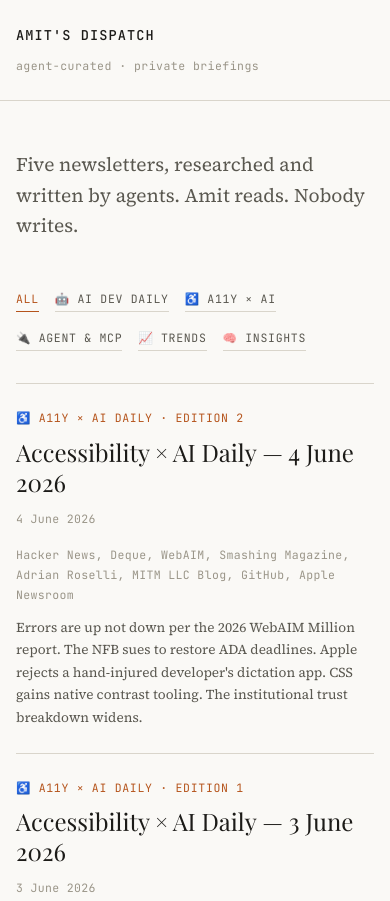
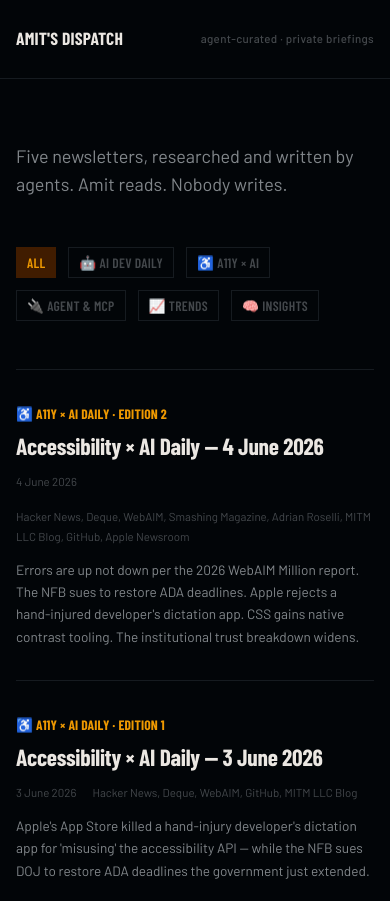
Before and after one commit to amitse/amitse.github.io, an Eleventy site: page src/index.njk in a window 390 px wide. Shown: the top 901 px of the page. Built offline with nearby package versions, Linux system fonts and the light colour scheme; Eleventy itself is replaced by a stand-in of ours; files that its build step writes are made by us from their sources; a web font is replaced by a local one.

Commit message:
redesign: dark briefing ui, kill all ai slop patterns

```diff
--- a/src/css/style.css
+++ b/src/css/style.css
@@ -1,34 +1,36 @@
 /* ─────────────────────────────────────────────
-   Amit's Dispatch — Design System
-   Warm paper · Editorial serif · Honest mono
+   Amit's Dispatch — v2
+   Dark briefing · Barlow + Literata · Amber
    ───────────────────────────────────────────── */
 
-@import url('https://fonts.googleapis.com/css2?family=Playfair+Display:ital,wght@0,400;0,600;1,400&family=Source+Serif+4:ital,opsz,wght@0,8..60,400;0,8..60,600;1,8..60,400&family=JetBrains+Mono:wght@400;500&display=swap');
+@import url('https://fonts.googleapis.com/css2?family=Barlow:ital,wght@0,300;0,400;0,500;0,600;0,700;1,400;1,600&family=Barlow+Condensed:wght@500;600;700;800&family=Literata:ital,opsz,wght@0,7..72,400;0,7..72,500;1,7..72,400&family=Roboto+Mono:wght@400;500&display=swap');
 
 :root {
   /* Palette */
-  --paper:        #faf9f6;
-  --paper-warm:   #f4f1ea;
-  --ink:          #1c1b18;
-  --ink-muted:    #5a5850;
-  --ink-faint:    #9a9588;
-  --rule:         #d9d5cb;
-  --accent:       #b5541c;
-  --accent-light: #f0e6df;
+  --bg:           oklch(0.11 0.013 245);
+  --surface:      oklch(0.16 0.013 245);
+  --surface-hi:   oklch(0.21 0.013 245);
+  --ink:          oklch(0.93 0.008 80);
+  --ink-muted:    oklch(0.62 0.008 245);
+  --ink-faint:    oklch(0.40 0.008 245);
+  --rule:         oklch(0.22 0.013 245);
+  --accent:       oklch(0.75 0.17 72);
+  --accent-dim:   oklch(0.27 0.09 72);
 
   /* Type */
-  --font-display: 'Playfair Display', Georgia, serif;
-  --font-body:    'Source Serif 4', Georgia, serif;
-  --font-mono:    'JetBrains Mono', 'Courier New', monospace;
+  --font-display: 'Barlow Condensed', system-ui, sans-serif;
+  --font-body:    'Barlow', system-ui, sans-serif;
+  --font-reading: 'Literata', Georgia, serif;
+  --font-mono:    'Roboto Mono', 'Courier New', monospace;
 
   /* Scale */
-  --text-xs:   0.72rem;
-  --text-sm:   0.85rem;
-  --text-base: 1.0625rem;
-  --text-lg:   1.2rem;
-  --text-xl:   1.5rem;
-  --text-2xl:  2rem;
-  --text-3xl:  2.8rem;
+  --text-xs:    0.72rem;
+  --text-sm:    0.85rem;
+  --text-base:  1rem;
+  --text-lg:    1.125rem;
+  --text-xl:    clamp(1.25rem, 2.5vw, 1.5rem);
+  --text-2xl:   clamp(1.6rem, 3.5vw, 2rem);
+  --text-3xl:   clamp(2rem, 5vw, 2.8rem);
 
   /* Spacing */
   --space-1:  0.25rem;
@@ -42,8 +44,8 @@
   --space-24: 6rem;
 
   /* Layout */
-  --col:       680px;
-  --col-wide:  920px;
+  --col:      680px;
+  --col-wide: 960px;
 }
 
 /* ── Reset ── */
@@ -52,12 +54,13 @@ html { font-size: 16px; -webkit-text-size-adjust: 100%; }
 
 /* ── Base ── */
 body {
-  background: var(--paper);
+  background: var(--bg);
   color: var(--ink);
   font-family: var(--font-body);
   font-size: var(--text-base);
-  line-height: 1.75;
+  line-height: 1.7;
   -webkit-font-smoothing: antialiased;
+  min-height: 100vh;
 }
 
 /* ── Layout ── */
@@ -74,31 +77,31 @@ body {
 .site-header {
   border-bottom: 1px solid var(--rule);
   padding: var(--space-6) 0;
-  margin-bottom: var(--space-12);
+  margin-bottom: var(--space-16);
 }
 .site-header__inner {
   display: flex;
-  align-items: baseline;
+  align-items: center;
   justify-content: space-between;
   gap: var(--space-4);
   flex-wrap: wrap;
 }
 .site-title {
-  font-family: var(--font-mono);
-  font-size: var(--text-sm);
-  font-weight: 500;
-  letter-spacing: 0.08em;
-  text-transform: uppercase;
+  font-family: var(--font-display);
+  font-size: 1.1rem;
+  font-weight: 700;
+  letter-spacing: 0.01em;
   color: var(--ink);
   text-decoration: none;
+  text-transform: uppercase;
 }
 .site-title:hover { color: var(--accent); }
 
 .site-meta {
-  font-family: var(--font-mono);
   font-size: var(--text-xs);
   color: var(--ink-faint);
-  letter-spacing: 0.04em;
+  font-weight: 500;
+  letter-spacing: 0.03em;
 }
 
 /* ── Site Footer ── */
@@ -108,10 +111,12 @@ body {
   margin-top: var(--space-24);
 }
 .site-footer p {
-  font-family: var(--font-mono);
   font-size: var(--text-xs);
   color: var(--ink-faint);
   line-height: 1.6;
+}
+.site-footer p + p {
+  margin-top: var(--space-2);
 }
 
 /* ── Index Page ── */
@@ -121,31 +126,36 @@ body {
 .index-intro p {
   font-size: var(--text-lg);
   color: var(--ink-muted);
-  max-width: 52ch;
-  line-height: 1.6;
+  max-width: 48ch;
+  line-height: 1.55;
+  font-weight: 400;
 }
 
+/* ── Newsletter Nav ── */
 .newsletters-nav {
   display: flex;
-  gap: var(--space-4);
-  margin-bottom: var(--space-8);
+  gap: var(--space-3);
+  margin-bottom: var(--space-12);
   flex-wrap: wrap;
+  align-items: center;
 }
 .newsletters-nav a {
-  font-family: var(--font-mono);
-  font-size: var(--text-xs);
-  letter-spacing: 0.06em;
+  font-family: var(--font-display);
+  font-size: var(--text-sm);
+  font-weight: 600;
+  letter-spacing: 0.02em;
   text-transform: uppercase;
-  color: var(--ink-muted);
+  color: var(--ink-faint);
   text-decoration: none;
-  border-bottom: 1px solid var(--rule);
-  padding-bottom: 2px;
-  transition: color 0.15s, border-color 0.15s;
+  padding: 3px 10px;
+  border: 1px solid var(--rule);
+  transition: color 0.1s, border-color 0.1s, background 0.1s;
 }
 .newsletters-nav a:hover,
 .newsletters-nav a.active {
   color: var(--accent);
-  border-color: var(--accent);
+  border-color: var(--accent-dim);
+  background: var(--accent-dim);
 }
 
 /* ── Post List ── */
@@ -153,7 +163,7 @@ body {
   list-style: none;
 }
 .post-list__item {
-  padding: var(--space-6) 0;
+  padding: var(--space-8) 0;
   border-bottom: 1px solid var(--rule);
 }
 .post-list__item:first-child {
@@ -161,19 +171,23 @@ body {
 }
 
 .post-list__label {
-  font-family: var(--font-mono);
-  font-size: var(--text-xs);
+  font-family: var(--font-display);
+  font-size: var(--text-sm);
+  font-weight: 700;
   color: var(--accent);
-  letter-spacing: 0.06em;
+  letter-spacing: 0.01em;
   text-transform: uppercase;
   margin-bottom: var(--space-2);
 }
+
 .post-list__title {
   font-family: var(--font-display);
-  font-size: var(--text-xl);
-  font-weight: 400;
-  line-height: 1.25;
+  font-size: var(--text-2xl);
+  font-weight: 700;
+  line-height: 1.15;
+  letter-spacing: -0.01em;
   margin-bottom: var(--space-3);
+  text-wrap: balance;
 }
 .post-list__title a {
   color: var(--ink);
@@ -182,17 +196,15 @@ body {
 .post-list__title a:hover { color: var(--accent); }
 
 .post-list__meta {
-  font-family: var(--font-mono);
   font-size: var(--text-xs);
   color: var(--ink-faint);
-  letter-spacing: 0.03em;
   display: flex;
   gap: var(--space-4);
   flex-wrap: wrap;
+  margin-bottom: var(--space-3);
 }
 
 .post-list__excerpt {
-  margin-top: var(--space-3);
   color: var(--ink-muted);
   font-size: var(--text-sm);
   line-height: 1.65;
@@ -203,13 +215,14 @@ body {
 .post-header {
   margin-bottom: var(--space-8);
   padding-bottom: var(--space-8);
-  border-bottom: 2px solid var(--ink);
+  border-bottom: 1px solid var(--rule);
 }
 .post-header__label {
-  font-family: var(--font-mono);
-  font-size: var(--text-xs);
+  font-family: var(--font-display);
+  font-size: var(--text-sm);
+  font-weight: 700;
   color: var(--accent);
-  letter-spacing: 0.08em;
+  letter-spacing: 0.01em;
   text-transform: uppercase;
   margin-bottom: var(--space-4);
   display: block;
@@ -217,10 +230,11 @@ body {
 .post-header__title {
   font-family: var(--font-display);
   font-size: var(--text-3xl);
-  font-weight: 600;
-  line-height: 1.1;
-  letter-spacing: -0.01em;
+  font-weight: 800;
+  line-height: 1.05;
+  letter-spacing: -0.02em;
   margin-bottom: var(--space-6);
+  text-wrap: balance;
 }
 .post-header__meta {
   display: flex;
@@ -229,70 +243,64 @@ body {
   align-items: baseline;
 }
 .post-header__date {
-  font-family: var(--font-mono);
   font-size: var(--text-sm);
   color: var(--ink-muted);
 }
 .post-header__edition {
-  font-family: var(--font-mono);
   font-size: var(--text-xs);
   color: var(--ink-faint);
-  letter-spacing: 0.04em;
 }
 
 /* ── Colophon (AI disclaimer) ── */
 .colophon {
-  background: var(--paper-warm);
-  border-left: 2px solid var(--accent);
+  background: var(--surface);
+  border: 1px solid var(--rule);
   padding: var(--space-4) var(--space-6);
   margin-bottom: var(--space-8);
-  font-family: var(--font-mono);
   font-size: var(--text-xs);
   color: var(--ink-muted);
   line-height: 1.65;
-  letter-spacing: 0.02em;
 }
 .colophon strong {
-  font-weight: 500;
+  font-weight: 600;
   color: var(--ink);
 }
 
 /* ── Post Body ── */
 .post-body {
-  font-size: var(--text-base);
+  font-family: var(--font-reading);
+  font-size: clamp(1rem, 1.5vw, 1.0625rem);
   line-height: 1.8;
 }
 
 .post-body h2 {
   font-family: var(--font-display);
-  font-size: var(--text-xl);
-  font-weight: 600;
+  font-size: var(--text-2xl);
+  font-weight: 700;
   margin-top: var(--space-12);
   margin-bottom: var(--space-4);
   letter-spacing: -0.01em;
+  color: var(--ink);
+  text-wrap: balance;
 }
 .post-body h3 {
   font-family: var(--font-display);
-  font-size: var(--text-lg);
-  font-weight: 400;
-  font-style: italic;
+  font-size: var(--text-xl);
+  font-weight: 600;
   margin-top: var(--space-8);
   margin-bottom: var(--space-3);
   color: var(--ink);
 }
 .post-body h4 {
-  font-family: var(--font-mono);
+  font-family: var(--font-body);
   font-size: var(--text-sm);
-  font-weight: 500;
-  letter-spacing: 0.06em;
-  text-transform: uppercase;
+  font-weight: 600;
   color: var(--ink-muted);
   margin-top: var(--space-6);
   margin-bottom: var(--space-2);
 }
 
 .post-body p { margin-bottom: var(--space-4); }
-.post-body p + p { text-indent: 0; }
 
 .post-body a {
   color: var(--accent);
@@ -319,7 +327,7 @@ body {
 }
 
 .post-body blockquote {
-  border-left: 2px solid var(--rule);
+  border-left: 2px solid var(--accent-dim);
   padding-left: var(--space-6);
   color: var(--ink-muted);
   font-style: italic;
@@ -329,28 +337,24 @@ body {
 .post-body code {
   font-family: var(--font-mono);
   font-size: 0.85em;
-  background: var(--paper-warm);
+  background: var(--surface);
   padding: 0.15em 0.4em;
   border-radius: 2px;
   color: var(--ink);
 }
 .post-body pre {
-  background: var(--paper-warm);
+  background: var(--surface);
   border: 1px solid var(--rule);
   padding: var(--space-4) var(--space-6);
   overflow-x: auto;
   margin: var(--space-6) 0;
+  font-family: var(--font-mono);
   font-size: var(--text-sm);
   line-height: 1.6;
 }
 .post-body pre code {
   background: none;
   padding: 0;
-}
-
-/* ── Section dividers in posts ── */
-.post-body h2:first-of-type {
-  margin-top: var(--space-8);
 }
 
 /* ── Source tags ── */
@@ -363,13 +367,12 @@ body {
   border-top: 1px solid var(--rule);
 }
 .source-tag {
-  font-family: var(--font-mono);
   font-size: var(--text-xs);
   color: var(--ink-faint);
-  background: var(--paper-warm);
+  background: var(--surface);
   border: 1px solid var(--rule);
   padding: 2px var(--space-3);
-  letter-spacing: 0.04em;
+  letter-spacing: 0.02em;
 }
 
 /* ── Post nav ── */
@@ -384,10 +387,11 @@ body {
 .post-nav__prev { text-align: left; }
 .post-nav__next { text-align: right; }
 .post-nav__label {
-  font-family: var(--font-mono);
+  font-family: var(--font-display);
   font-size: var(--text-xs);
+  font-weight: 600;
   color: var(--ink-faint);
-  letter-spacing: 0.06em;
+  letter-spacing: 0.04em;
   text-transform: uppercase;
   display: block;
   margin-bottom: var(--space-1);
@@ -404,23 +408,29 @@ body {
 .empty-state {
   padding: var(--space-12) 0;
   color: var(--ink-muted);
-  font-family: var(--font-mono);
   font-size: var(--text-sm);
-  letter-spacing: 0.04em;
 }
 
 /* ── Responsive ── */
 @media (max-width: 640px) {
-  :root { --text-3xl: 2rem; --text-2xl: 1.6rem; }
+  :root {
+    --text-3xl: clamp(1.7rem, 8vw, 2.2rem);
+    --text-2xl: clamp(1.3rem, 6vw, 1.7rem);
+  }
   .container { padding: 0 var(--space-4); }
   .post-nav { grid-template-columns: 1fr; }
   .post-nav__next { text-align: left; }
-  .site-header__inner { flex-direction: column; gap: var(--space-2); }
+  .site-header__inner { gap: var(--space-2); }
+}
+
+/* ── Reduced motion ── */
+@media (prefers-reduced-motion: reduce) {
+  * { transition: none !important; }
 }
 
 /* ── Print ── */
 @media print {
-  body { background: white; font-size: 12pt; }
+  body { background: white; color: black; font-size: 12pt; }
   .site-header, .site-footer, .post-nav, .newsletters-nav { display: none; }
   .post-body a::after { content: " (" attr(href) ")"; font-size: 0.8em; color: #666; }
 }
```
